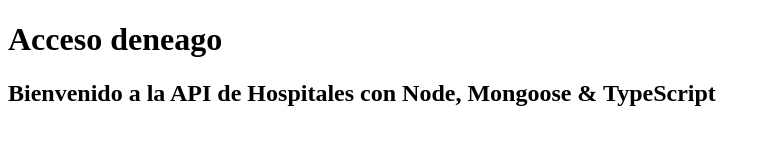
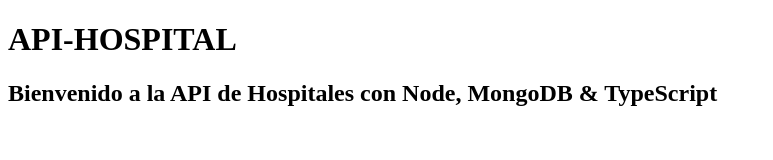
Before and after one commit to ChuyGonzalezDev/BK_HospitalApi, a website: page public/index.html in a window 1280 px wide. Shown: the whole page, without its empty margins (0-773 px from the left). Drawn offline with Linux system fonts and the light colour scheme.

```diff
--- a/helpers/JWT.ts
+++ b/helpers/JWT.ts
@@ -11,8 +11,8 @@
         }, (error, token) => {
             if (error) {
                 /** No valido */
-                console.log(error);
                 reject(error);
+                console.error(`Error al generar JWT: ${error}.`);
             } else {
                 /** Valido */
                 resolve(token);
--- a/helpers/Validators.ts
+++ b/helpers/Validators.ts
@@ -23,7 +23,6 @@
 /** Verificar existe Hospital */
 async function existHospital(name: string) {
     const exist = await Hospital.findOne({ name });
-    console.log(exist);
 
     if (exist) {
         throw new Error(`Hospital ya registrado con el nombre: ${name}.`);
@@ -43,7 +42,7 @@
     }
 }
 
-/** Verificar existe email Usuario */
+/** Verificar existe email de Doctor */
 async function existDoctorEmail(email: string) {
     const existEmail = await Doctor.findOne({ email });
 
@@ -52,7 +51,7 @@
     }
 };
 
-/** Verificar existe Hospital por Id */
+/** Verificar existe Doctor por Id */
 async function existDoctorById(id: string) {
     const exist = await Doctor.findById(id);
 
--- a/public/index.html
+++ b/public/index.html
@@ -4,10 +4,10 @@
     <meta charset="UTF-8">
     <meta http-equiv="X-UA-Compatible" content="IE=edge">
     <meta name="viewport" content="width=device-width, initial-scale=1.0">
-    <title>Acceso denegado</title>
+    <title>API-Hospital</title>
 </head>
 <body>
-    <h1>Acceso deneago</h1>
-    <h2>Bienvenido a la API de Hospitales con Node, Mongoose & TypeScript</h2>
+    <h1>API-HOSPITAL</h1>
+    <h2>Bienvenido a la API de Hospitales con Node, MongoDB & TypeScript</h2>
 </body>
 </html>
--- a/routes/Doctor.ts
+++ b/routes/Doctor.ts
@@ -2,7 +2,7 @@
 import { Router } from 'express';
 import { validateFields } from '../middlewares/ValidateFields';
 import { validateJWT } from '../middlewares/ValidateToken';
-import { create, deleteDoctor, get, getById, update } from '../controllers/DoctorController';
+import { create, deleteDoctor, get, getById, update } from '../controllers/DoctorsController';
 import { existDoctorById, existDoctorEmail } from '../helpers/Validators';
 
 const doctorRouter = Router();
--- a/routes/Hospital.ts
+++ b/routes/Hospital.ts
@@ -2,7 +2,7 @@
 import { Router } from 'express';
 import { validateFields } from '../middlewares/ValidateFields';
 import { validateJWT } from '../middlewares/ValidateToken';
-import { get, getById, create, update, deleteHospital } from '../controllers/HospitalController';
+import { get, getById, create, update, deleteHospital } from '../controllers/HospitalsController';
 import { existHospital, existHospitalById } from '../helpers/Validators';
 
 const hospitalRouter = Router();
```
Also changed, not shown: README.md, controllers/DoctorsController.ts (renamed from controllers/DoctorController.ts), controllers/HospitalsController.ts (renamed from controllers/HospitalController.ts), 3 other files.
